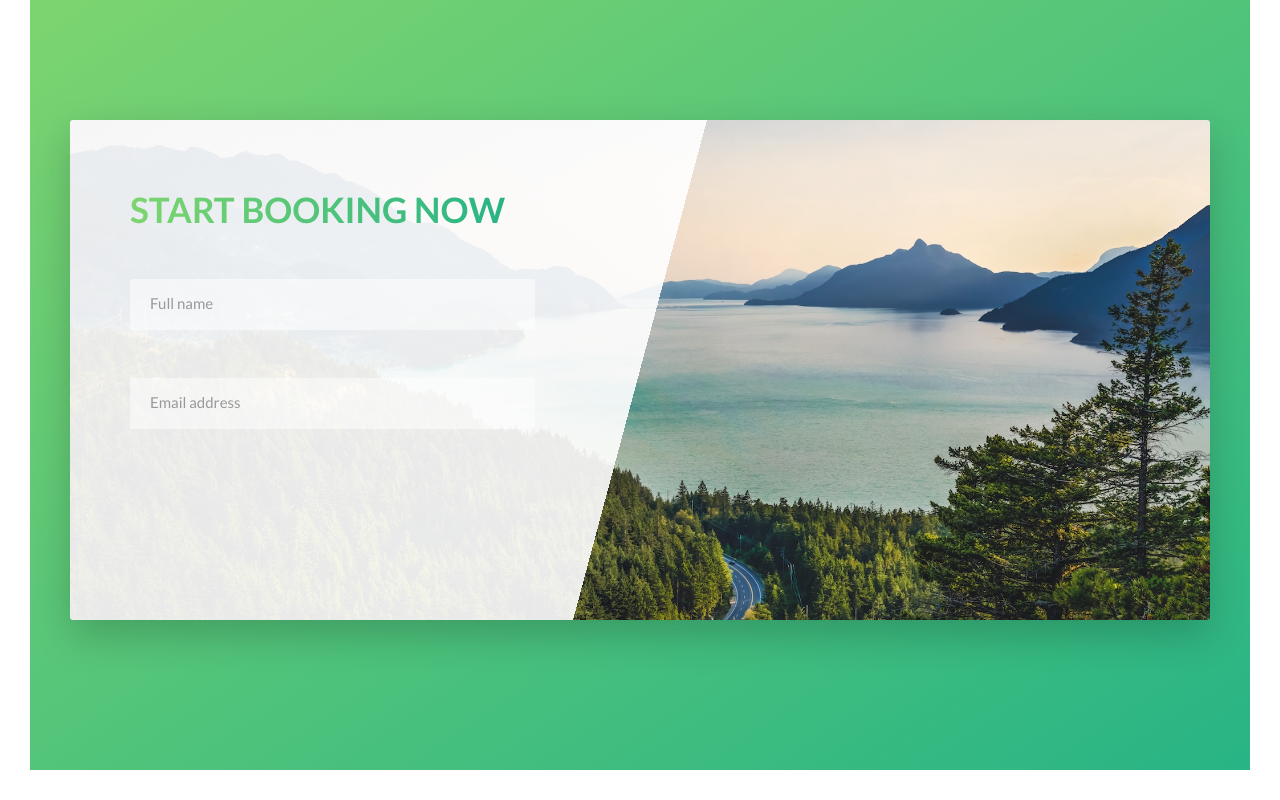
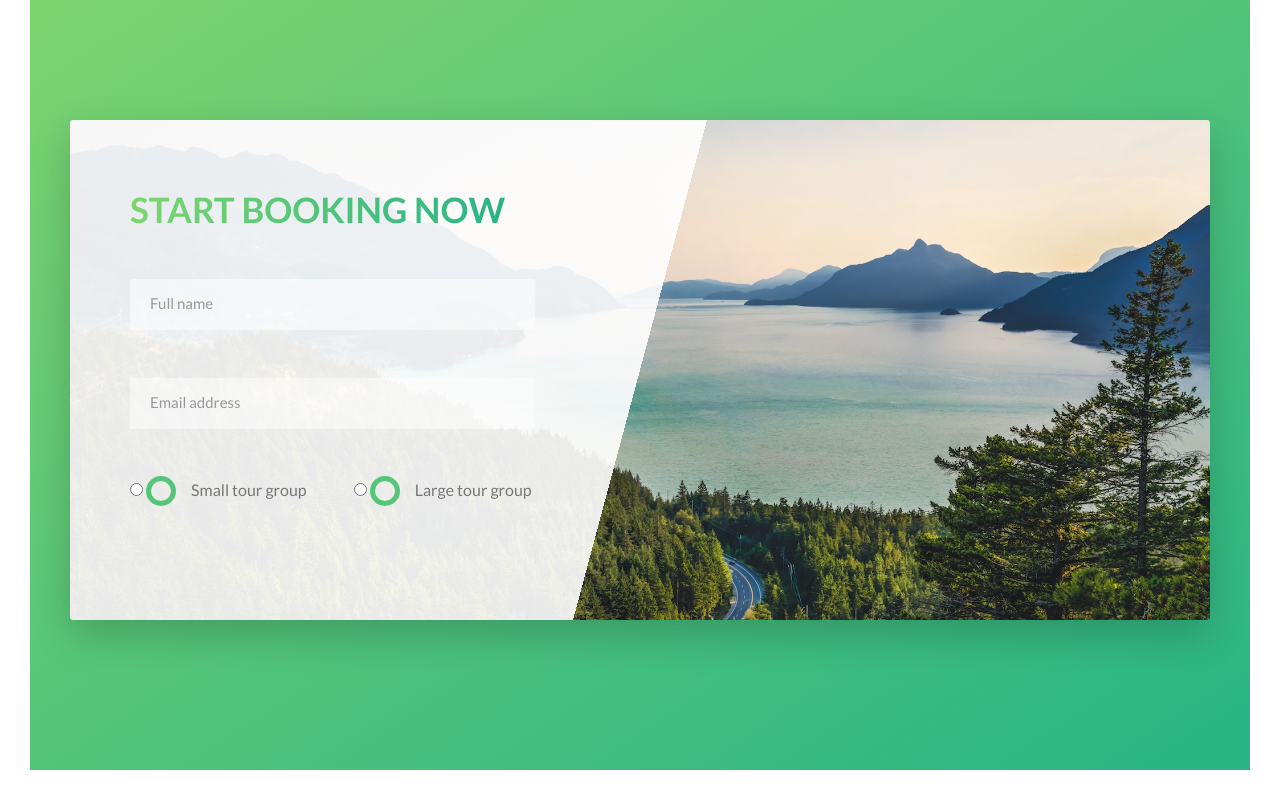
Before and after one commit to urikoffman/natours-project, a website: page index.html in a window 1280 px wide. Shown: the part 4386-5186 px from the top of the page. Drawn offline with Linux system fonts and the light colour scheme.

Commit message:
continued working on form swection

```diff
--- a/index.html
+++ b/index.html
@@ -280,10 +280,32 @@
                 />
                 <label for="email" class="form__label">Email address</label>
               </div>
-            </form>
-          </div>
+
+              <div class="form__group u-margin-bottom-md">
+                <div class="form__radio-group">
+                  <input
+                    type="radio"
+                    class="form__radio-input"
+                    id="small"
+                    name="size"
+                  />
+                  <label for="small" class="form__radio-label">
+                    <span class="form__radio-button"></span> Small tour group
+                            </label>
+                    </div>
+
+                    <div class="form__radio-group">
+                        <input type="radio" class="form__radio-input" id="large" name="size" />
+                        <label for="large" class="form__radio-label">
+                    <span class="form__radio-button"></span>
+                    Large tour group
+                  </label>
+                    </div>
+                </div>
+                </form>
+            </div>
         </div>
-      </div>
+        </div>
     </section>
     <!-- <section class="grid-test">
         <div class="row">
@@ -315,5 +337,6 @@
             <div class="col-3-of-4">col-3-of-4</div>
         </div>
     </section> -->
-  </body>
+</body>
+
 </html>
--- a/sass/components/_form.scss
+++ b/sass/components/_form.scss
@@ -39,4 +39,37 @@
         visibility: hidden;
         transform: translateY(-4rem);
     }
+    &__radio-group {
+        width: 49%;
+        display: inline-block;
+    }
+    &__radio-label {
+        font-size: $default-font-size;
+        cursor: pointer;
+        position: relative;
+        padding-left: 4.5rem;
+    }
+    &__radio-button {
+        height: 3rem;
+        width: 3rem;
+        border: 5px solid $color-primary;
+        border-radius: 50%;
+        display: inline-block;
+        position: absolute;
+        left: 0;
+        top: -0.4rem;
+        &::after {
+            content: "";
+            position: absolute;
+            display: block;
+            height: 1.3rem;
+            width: 1.3rem;
+            border-radius: 50%;
+            top: 50%;
+            left: 50%;
+            transform: translate(-50%, -50%);
+            background-color: $color-primary;
+            opacity: 0;
+        }
+    }
 }
```
Also changed, not shown: css/style.css.
